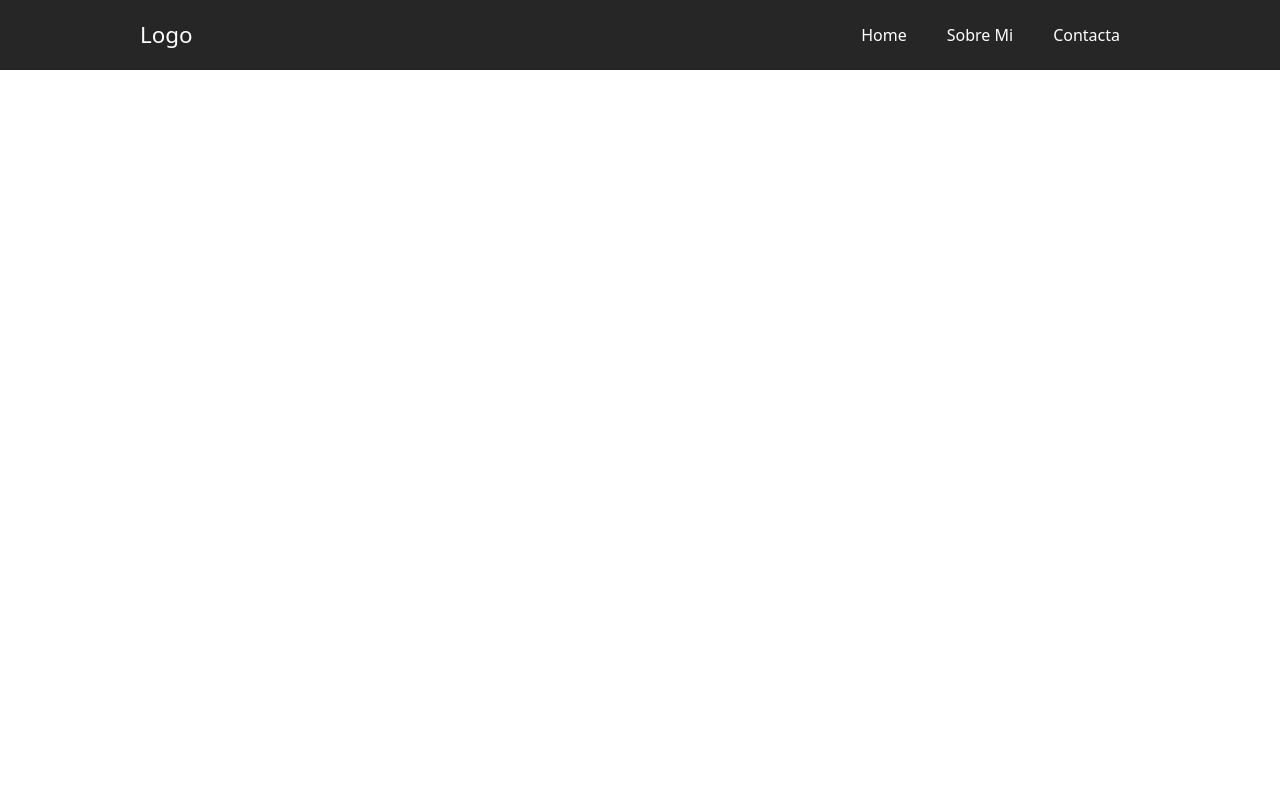
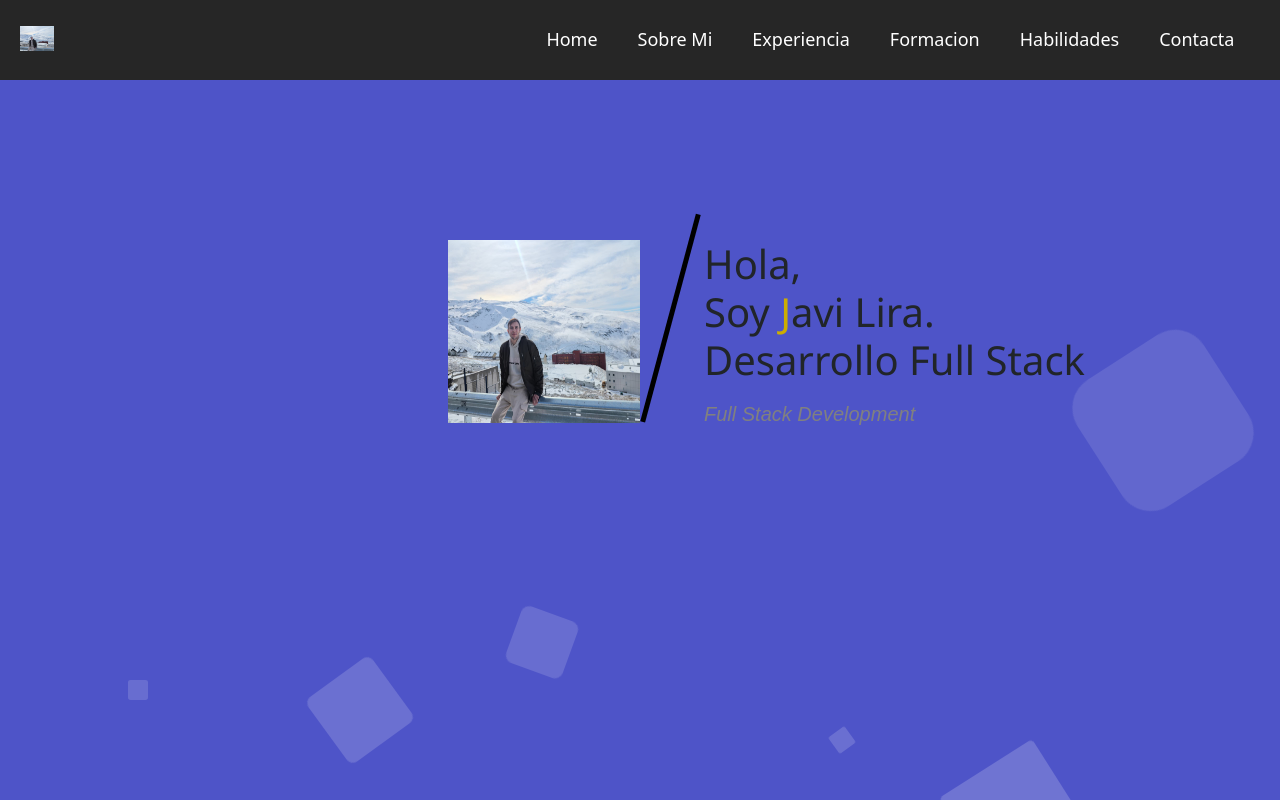
Before and after one commit to JaviLira/portfolio, an Angular app: page / in a window 1280 px wide. Built offline with nearby package versions, Linux system fonts and the light colour scheme.

Commit message:
start home

```diff
--- a/src/app/app.css
+++ b/src/app/app.css
@@ -0,0 +1,128 @@
+.area {
+    background: #4e54c8;
+    background: -webkit-linear-gradient(to left, #8f94fb, #4e54c8);
+    width: 100%;
+    height: 100vh;
+    position: fixed; /* Añadimos esto */
+    top: 0;
+    left: 0;
+    z-index: -2;      /* Un nivel muy al fondo */
+}
+
+.circles {
+    position: fixed;
+    top: 0;
+    left: 0;
+    width: 100%;
+    height: 100%;
+    overflow: hidden;
+    z-index: -1;      /* Por encima del fondo, pero detrás del contenido */
+    margin: 0;        /* Asegúrate de que no haya márgenes raros */
+    padding: 0;
+}
+
+.circles li{
+    position: fixed;
+    display: block;
+    list-style: none;
+    width: 20px;
+    height: 20px;
+    background: rgba(255, 255, 255, 0.2);
+    animation: animate 25s linear infinite;
+    bottom: -150px;
+
+}
+
+.circles li:nth-child(1){
+    left: 25%;
+    width: 80px;
+    height: 80px;
+    animation-delay: 0s;
+}
+
+
+.circles li:nth-child(2){
+    left: 10%;
+    width: 20px;
+    height: 20px;
+    animation-delay: 2s;
+    animation-duration: 12s;
+}
+
+.circles li:nth-child(3){
+    left: 70%;
+    width: 20px;
+    height: 20px;
+    animation-delay: 4s;
+}
+
+.circles li:nth-child(4){
+    left: 40%;
+    width: 60px;
+    height: 60px;
+    animation-delay: 0s;
+    animation-duration: 18s;
+}
+
+.circles li:nth-child(5){
+    left: 65%;
+    width: 20px;
+    height: 20px;
+    animation-delay: 0s;
+}
+
+.circles li:nth-child(6){
+    left: 75%;
+    width: 110px;
+    height: 110px;
+    animation-delay: 3s;
+}
+
+.circles li:nth-child(7){
+    left: 35%;
+    width: 150px;
+    height: 150px;
+    animation-delay: 7s;
+}
+
+.circles li:nth-child(8){
+    left: 50%;
+    width: 25px;
+    height: 25px;
+    animation-delay: 15s;
+    animation-duration: 45s;
+}
+
+.circles li:nth-child(9){
+    left: 20%;
+    width: 15px;
+    height: 15px;
+    animation-delay: 2s;
+    animation-duration: 35s;
+}
+
+.circles li:nth-child(10){
+    left: 85%;
+    width: 150px;
+    height: 150px;
+    animation-delay: 0s;
+    animation-duration: 11s;
+}
+
+
+
+@keyframes animate {
+
+    0%{
+        transform: translateY(0) rotate(0deg);
+        opacity: 1;
+        border-radius: 0;
+    }
+
+    100%{
+        transform: translateY(-1000px) rotate(720deg);
+        opacity: 0;
+        border-radius: 50%;
+    }
+
+}
--- a/src/app/app.html
+++ b/src/app/app.html
@@ -1,4 +1,18 @@
 <app-nav-bar></app-nav-bar>
+<app-home></app-home>
 
-
+<div class="area" >
+            <ul class="circles">
+                    <li></li>
+                    <li></li>
+                    <li></li>
+                    <li></li>
+                    <li></li>
+                    <li></li>
+                    <li></li>
+                    <li></li>
+                    <li></li>
+                    <li></li>
+            </ul>
+    </div >
 <router-outlet />
--- a/src/app/app.ts
+++ b/src/app/app.ts
@@ -1,10 +1,12 @@
 import { Component, signal } from '@angular/core';
 import { RouterOutlet } from '@angular/router';
 import { NavBar } from "./components/nav-bar/nav-bar";
+import { Home } from "./components/home/home";
+
 
 @Component({
   selector: 'app-root',
-  imports: [RouterOutlet, NavBar],
+  imports: [RouterOutlet, NavBar, Home],
   templateUrl: './app.html',
   styleUrl: './app.css'
 })
--- /dev/null
+++ b/src/app/components/home/home.css
@@ -0,0 +1,111 @@
+#midSectionTitle_Container{
+  position:fixed;
+  background-color:transparent;
+  width: 100%;
+  height: 215px;
+  margin-top:10%;
+}
+
+#left{
+  background-color:transparent;
+  float:left;
+  width:50%;
+  height:100%;
+}
+
+
+#ejrLogo{
+  width:30%;
+  height:100%;
+  float:right;
+  padding-top:5%;
+}
+
+#right{
+  background-color:transparent;
+  float:right;
+  width:50%;
+  height:100%;
+}
+
+#slantedLine{
+  position:relative;
+  float:left;
+  left:-30px;
+  width: 10%;
+  height: 100%;
+  border-right: 5px solid black;
+  margin-top:-5px;
+  transform: rotate(15deg)
+}
+
+#rightText{
+  background-color:transparent;
+  margin-top:5%;
+  margin-left:10%;
+  width:100%;
+}
+
+#rightText > h1{
+  margin-bottom:15px;
+  font-size:40px;
+  font-family: 'Segoe UI';
+}
+
+#letterE{
+  color :rgb(204, 173, 0);
+}
+
+#rightText > p{
+  color:grey;
+  font-style:italic;
+  font-size:20px;
+  font-family: 'Arial';
+}
+
+#socialMediaIcons{
+  position: relative;
+  left:-10px;
+  background-color:transparent;
+  width: 100%;
+  height: 50px;
+}
+
+#socialMediaIcons ul {
+  float:left;
+  position:fixed;
+  background-color:transparent;
+  width:500px; /*160px*/
+  height:55px;
+  list-style-type: none;
+}
+
+#socialMediaIcons ul li {
+    display: inline-block;
+    border:2px solid transparent;
+    background-color:transparent;
+    margin:5px 10px 0 0;
+    border-radius: 50%;
+}
+
+
+#socialMediaIcons ul li:hover{
+   border:2px solid rgb(212,175,55);
+}
+
+
+
+#socialMediaIcons ul li a .icon {
+      color: grey;
+      display: table-cell;
+      vertical-align: middle;
+      text-align: center;
+      text-decoration: none;
+      height: 35px;
+      width: 35px;
+      font-size:17px;
+}
+
+#socialMediaIcons ul li a .icon:hover{
+  color: rgb(212,175,55);
+}
--- /dev/null
+++ b/src/app/components/home/home.html
@@ -0,0 +1,25 @@
+
+<!--Main Page Mid-Section flexbox Start-->
+<div id="midSectionTitle_Container">
+
+  <div id="left">
+		  <img id="ejrLogo" src="granada1.jpeg">
+  </div>
+  <div id="right">
+      <div id="slantedLine"></div> <!--Slanted Line-->
+      <div id="rightText"> <!--The heading/mid-section text-->
+        <h1>Hola, <br /> Soy <span id="letterE">J</span>avi Lira. <br /> Desarrollo Full Stack </h1>
+        <p>Full Stack Development</p>
+
+                    <!--Social Media Icons Start-->
+    <div id="socialMediaIcons">
+            <ul>
+                <li><a class="link" href="#"><i class="icon fb fa fa-facebook-f"></i></a></li>
+                <li><a  class="link" href="#"><i class="bi bi-linkedin"></i></a></li>
+                <li><a class="link" href="#"><i class="icon fa fa-twitter"></i></a></li>
+            </ul>
+    </div>
+        <!--Social Media Icons End-->
+      </div>
+  </div>
+</div>
--- a/src/app/components/nav-bar/nav-bar.css
+++ b/src/app/components/nav-bar/nav-bar.css
@@ -1,18 +1,18 @@
 .navigation {
-  height: 70px;
+  height: 80px;
   background: #262626;
 }
 
 .nav-container {
-  max-width: 1000px;
   margin: 0 auto;
+  margin-left: 20px;
   position: relative;
 }
 
 .brand {
   float: left;
   line-height: 70px;
-  font-size: 1.4em;
+  font-size: 2em;
 }
 
 .brand a {
@@ -23,8 +23,13 @@
 .nav-list {
   float: right;
   list-style: none;
-  margin: 0;
+  margin: auto;
+  margin-top: 4px;
+  margin-right: 2vw;
   padding: 0;
+  position: relative;
+  font-size: 18px;
+
 }
 
 .nav-list li {
@@ -41,60 +46,7 @@
   cursor: pointer;
 }
 
-.nav-dropdown {
-  position: absolute;
-  background: #262626;
-  list-style: none;
-  padding: 0;
-  margin: 0;
-  min-width: 150px;
+#ejrLogo {
+  width: 5vm;
+  height: 2vw;
 }
-
-.nav-dropdown li a {
-  padding: 15px;
-  line-height: normal;
-}
-
-/* Responsive */
-
-.nav-toggle {
-  display: none;
-  cursor: pointer;
-}
-
-.nav-toggle span {
-  display: block;
-  width: 25px;
-  height: 3px;
-  background: white;
-  margin: 5px 0;
-}
-
-/* Mobile */
-
-@media (max-width: 768px) {
-
-  .nav-toggle {
-    display: block;
-    float: right;
-    margin-top: 20px;
-  }
-
-  .nav-list {
-    display: none;
-    width: 100%;
-    float: none;
-  }
-
-  .nav-list.open {
-    display: block;
-  }
-
-  .nav-list li {
-    float: none;
-  }
-
-  .nav-dropdown {
-    position: static;
-  }
-}
--- a/src/app/components/nav-bar/nav-bar.html
+++ b/src/app/components/nav-bar/nav-bar.html
@@ -2,19 +2,10 @@
 
   <div class="nav-container">
     <div class="brand">
-      <a href="#">Logo</a>
+      <a href="#"><img id="ejrLogo" src="granada1.jpeg"></a>
     </div>
 
-    <div class="nav-toggle"
-         [class.active]="isMenuOpen"
-         (click)="toggleMenu()">
-      <span></span>
-      <span></span>
-      <span></span>
-    </div>
-
-    <ul class="nav-list"
-        [class.open]="isMenuOpen">
+    <ul class="nav-list">
 
       <li>
         <a href="#">Home</a>
@@ -25,6 +16,18 @@
       </li>
 
       <li>
+        <a href="#">Experiencia</a>
+      </li>
+
+      <li>
+        <a href="#">Formacion</a>
+      </li>
+
+      <li>
+        <a href="#">Habilidades</a>
+      </li>
+
+      <li>
         <a href="#">Contacta</a>
       </li>
 
```
Also changed, not shown: src/app/components/home/home.ts (added, +11 -0 lines), public/granada1.jpeg (added), 1 other file (tests, documents, lock files or other folders).
